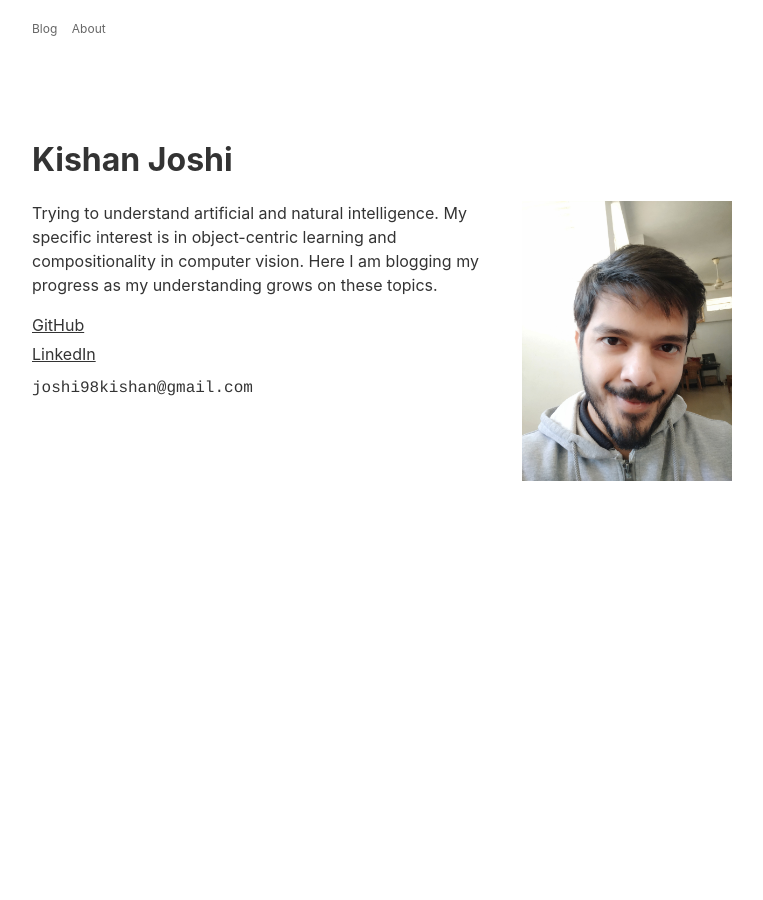
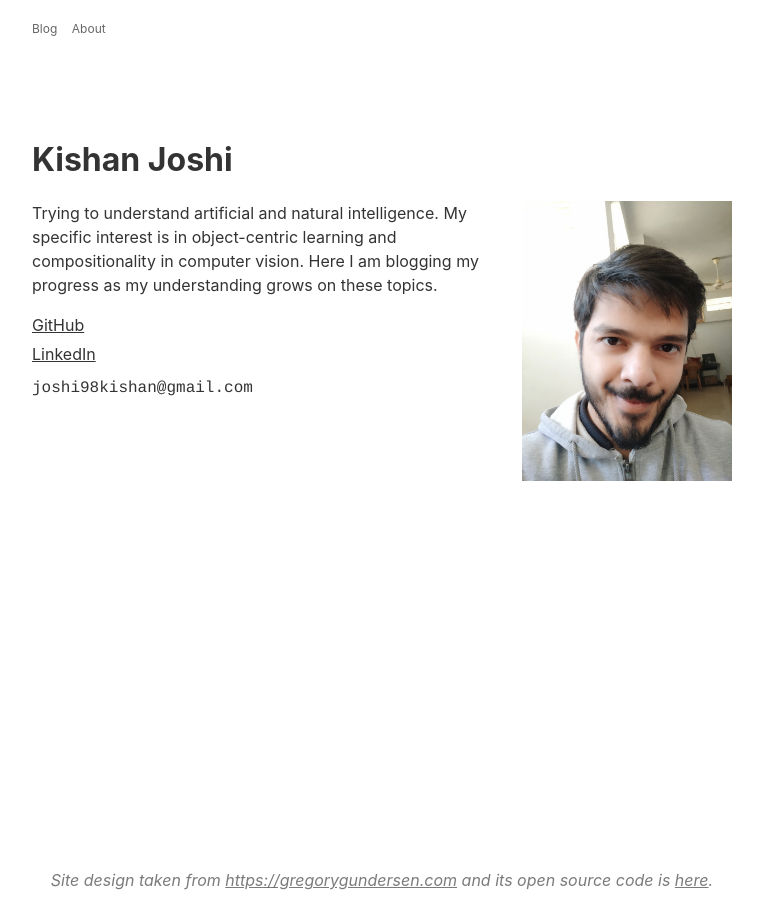
Before and after one commit to joshi98kishan/joshi98kishan.GITHUB.IO, a Jekyll site: the page built from about.html, in a window 1280 px wide. Shown: the whole page, without its empty margins (258-1021 px from the left). Built offline with Jekyll 4.4.1, drawn with Linux system fonts in a browser that asks for light colours.

Commit message:
added footer

```diff
--- a/about.html
+++ b/about.html
@@ -27,3 +27,9 @@ title: About
         </li>
     </ul>
 </div>
+
+<footer id="about_footer">
+    <div>Site design taken from <a href="https://gregorygundersen.com" target="_blank">https://gregorygundersen.com</a>
+        and its open source code is <a href="https://github.com/gwgundersen/blog-theme" target="_blank">here</a>.
+    </div>
+</footer>
--- a/assets/css/styles.css
+++ b/assets/css/styles.css
@@ -397,3 +397,29 @@ img {
         display: none;
     }
 }
+
+
+#about_footer {
+    position: absolute;
+    bottom: 0;
+    width: 100%;
+    height: 2rem;            /* Footer height */
+  }
+
+#about_footer div{
+    /* width: max-content; */
+    max-width: 700px;
+    text-align: center;
+    margin: 0 auto;
+    font-style: italic;
+    color: rgba(90, 90, 90, 0.8)
+}
+
+#about_footer a {
+    color: rgba(90, 90, 90, 0.8);
+    text-decoration: underline;
+}
+
+#about_footer a:hover {
+    text-decoration: none;
+}
```
